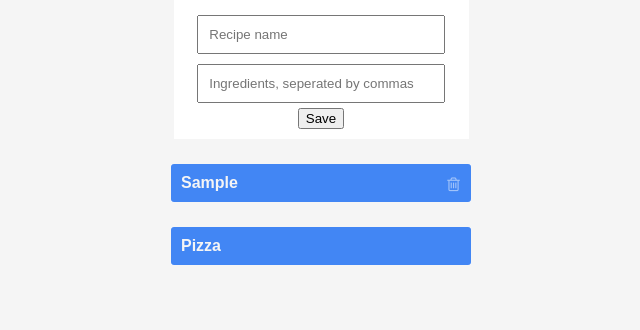
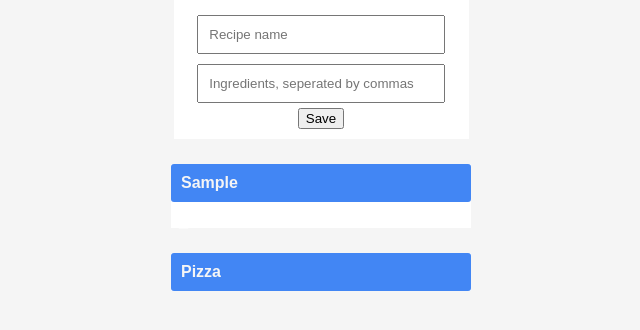
Before and after one commit to nikkilr88/fcc-recipe-box, a React (Create React App) app: page / in a window 1280 px wide. Both pictures are taken after typing "Sample", "Sample" into the empty fields and a click on the button "Save". Shown: the top 330 px of the page, without its empty margins (319-959 px from the left). Built offline with nearby package versions, Linux system fonts and the light colour scheme.

Commit message:
Added edit button

```diff
--- a/src/App.css
+++ b/src/App.css
@@ -37,17 +37,21 @@ body {
 }
 
 .recipe li input[type=button] {
-  position: absolute;
+  position: relative;
   top: 7px;
   height: 25px;
   width: 25px;
-  right: 5px;
   border: none;
   background: none;
   color: rgba(255,255,255,0.5);
   text-align: center;
   font-size: 16px;
   font-family: "FontAwesome";
+}
+
+
+.edit {
+  right: 20px;
 }
 
 .recipe li input[type=button]:hover {
--- a/src/RecipeBox.js
+++ b/src/RecipeBox.js
@@ -24,7 +24,7 @@ class RecipeBox extends React.Component {
 
   render() {
   const recipes = this.props.recipes.map( (recipe, i) => {
-    return <li  key={i} id={i}><span className="title">{recipe.title}</span><ul className="ingredients">{recipe.ingredients.map(function(item,i){return <li key={i}>{item}</li>})}</ul><input type="button" onClick={this.deleteRecipe} value="&#xf014;"/></li>
+    return <li  key={i} id={i}><span className="title">{recipe.title}</span><input class="del" type="button" onClick={this.deleteRecipe} value="&#xf014;"/><input class="edit" type="button" value="Edit" /><ul className="ingredients">{recipe.ingredients.map(function(item,i){return <li key={i}>{item}</li>})}</ul></li>
 		});
     return (
       <ul className="recipe">
```
